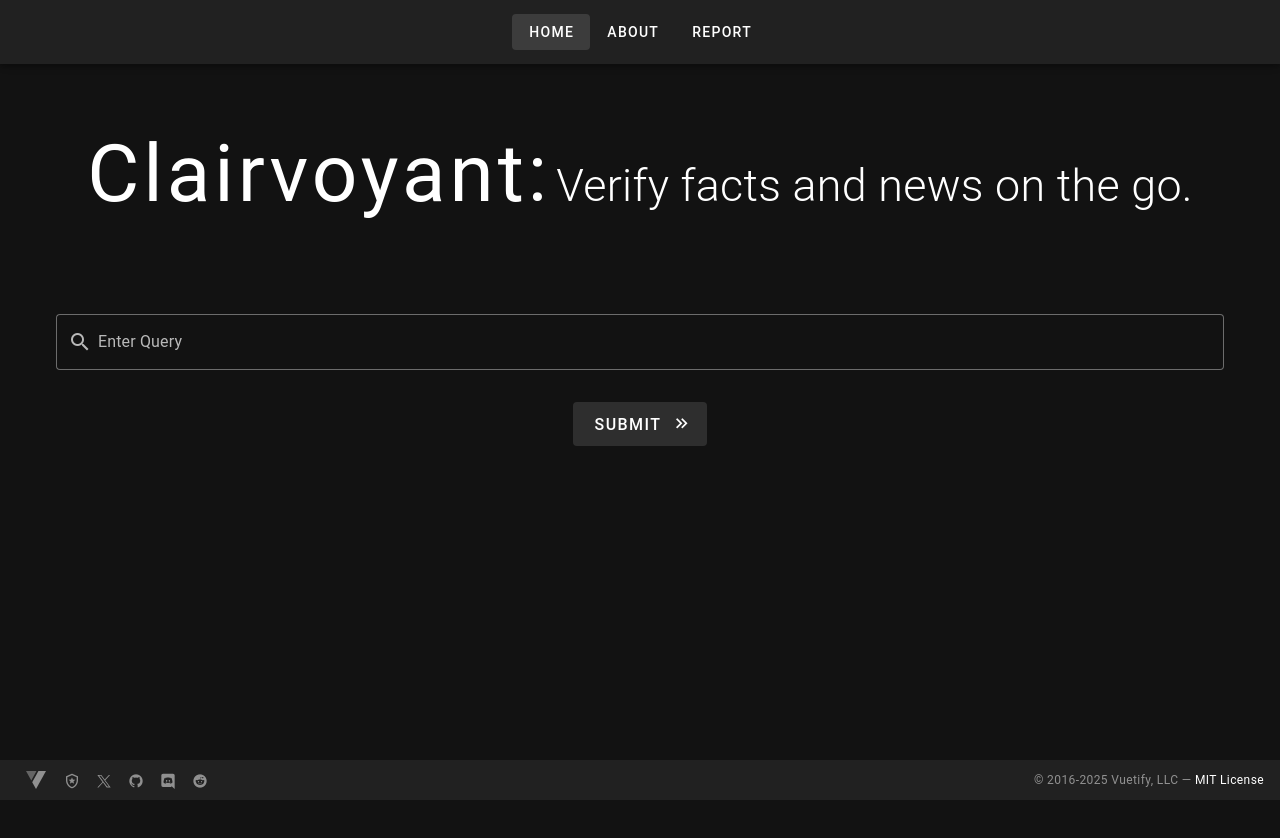
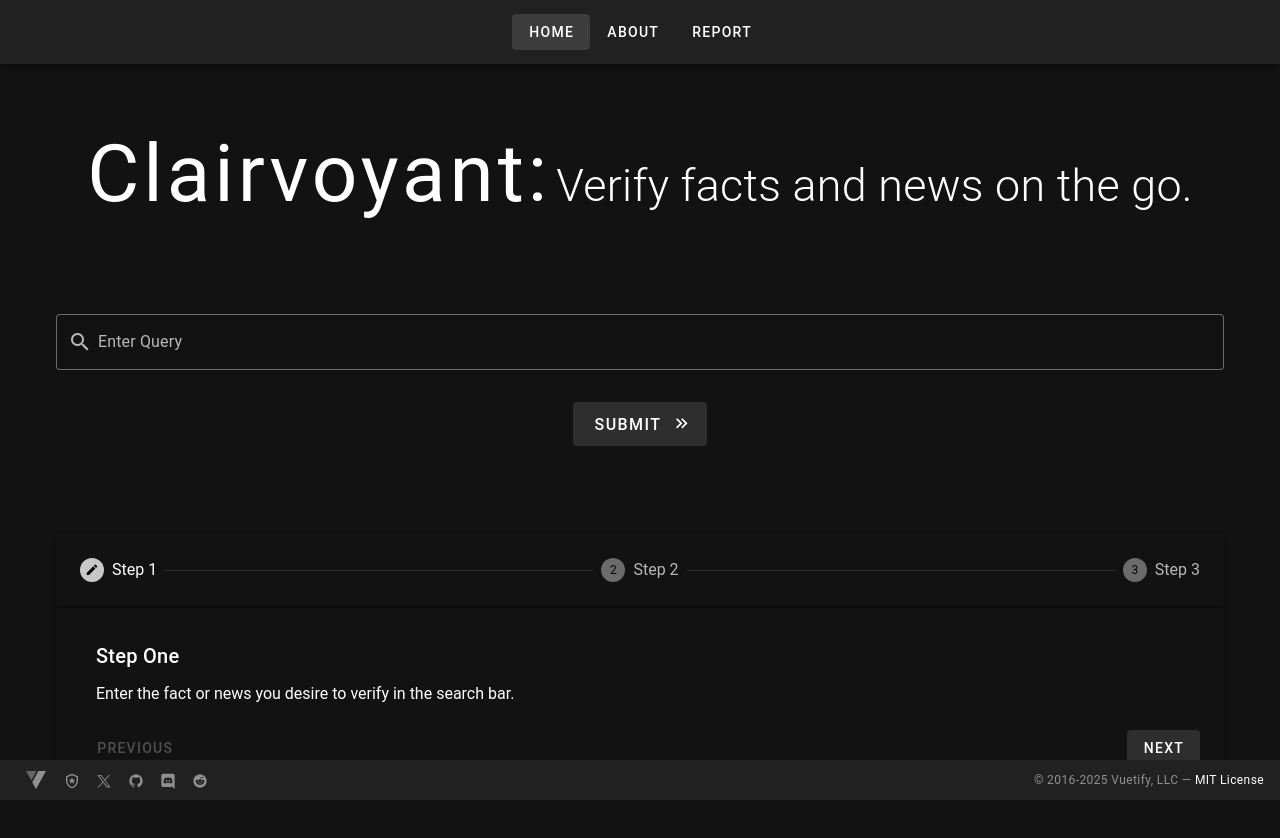
Before and after one commit to tom-avilius/Clairvoyant-Frontend, a Vue app: page / in a window 1280 px wide. Before the commit the page ends 800 px from the top, so only its background shows below. Built offline with nearby package versions, Linux system fonts and the light colour scheme; a small style sheet from the web is missing.

Commit message:
Add component Stepper.

```diff
--- a/src/components.d.ts
+++ b/src/components.d.ts
@@ -15,5 +15,6 @@ declare module 'vue' {
     RouterLink: typeof import('vue-router')['RouterLink']
     RouterView: typeof import('vue-router')['RouterView']
     SearchBar: typeof import('./components/home/SearchBar.vue')['default']
+    Stepper: typeof import('./components/home/Stepper.vue')['default']
   }
 }
--- /dev/null
+++ b/src/components/home/Stepper.vue
@@ -0,0 +1,40 @@
+<template>
+  <v-stepper class="spacing" editable :items="['Step 1', 'Step 2', 'Step 3']">
+    <template v-slot:item.1>
+      <v-card title="Step One" flat>
+        <p class="text">
+          Enter the fact or news you desire to verify in the search bar.
+        </p>
+      </v-card>
+    </template>
+
+    <template v-slot:item.2>
+      <v-card title="Step Two" flat>
+        <p class="text">Wait for the server to validate your query.</p>
+      </v-card>
+    </template>
+
+    <template v-slot:item.3>
+      <v-card title="Step Three" flat>
+        <p class="text">
+          Once the validation is complete, the validation window would open to
+          show you the results. If the results are not what you expected, please
+          <v-btn>report</v-btn> to us.
+        </p>
+      </v-card>
+    </template>
+  </v-stepper>
+</template>
+
+<style scoped>
+.spacing {
+  margin-top: 100px;
+  background: none !important;
+}
+.v-card {
+  background: none !important;
+}
+.text {
+  padding-left: 16px !important;
+}
+</style>
--- a/src/pages/index.vue
+++ b/src/pages/index.vue
@@ -1,4 +1,5 @@
 <template>
   <Brand />
   <SearchBar />
+  <Stepper />
 </template>
```
